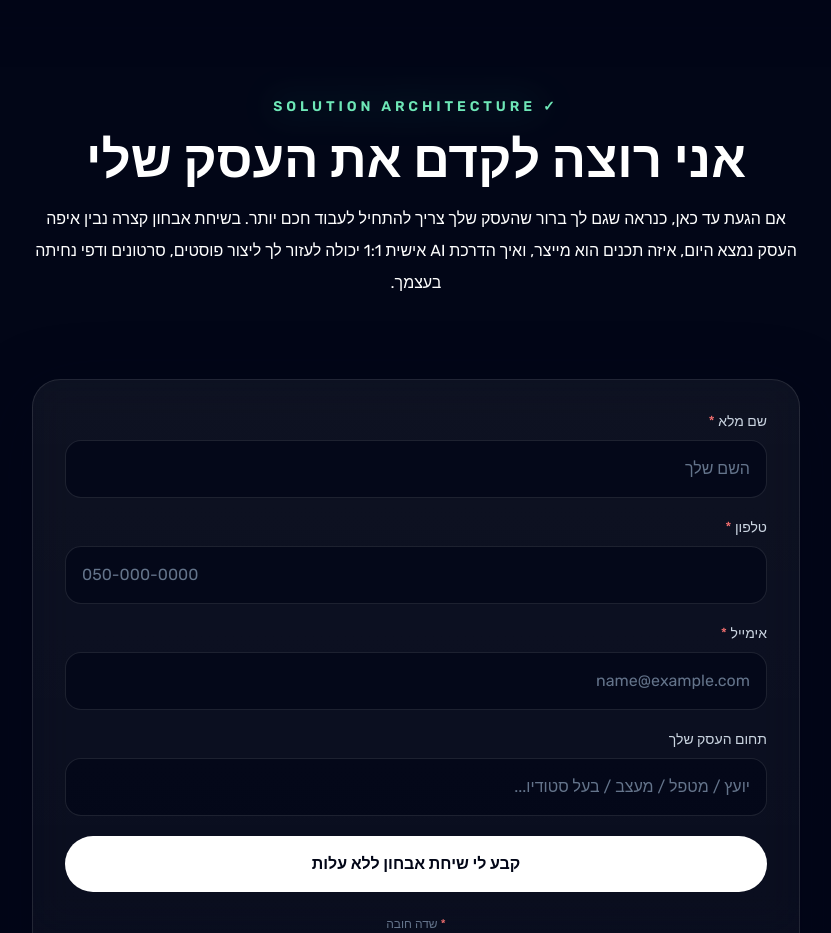
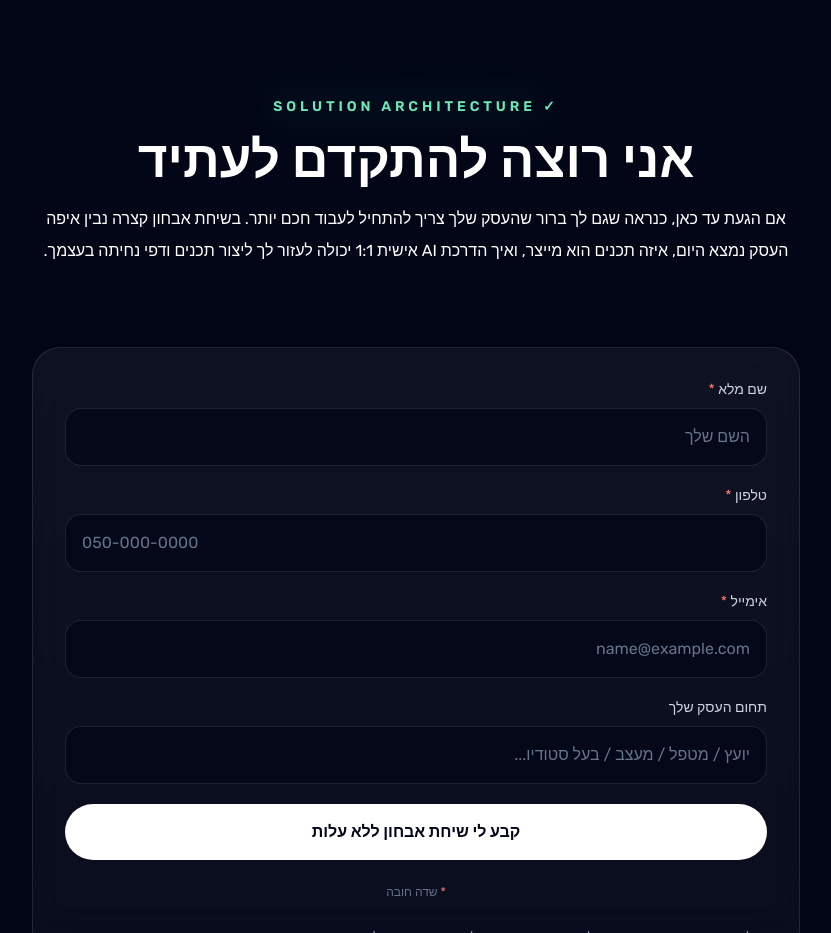
Before and after one commit to MYREMARK/ai, a Next.js app: page / in a window 1280 px wide. Shown: the part 9400-10333 px from the top of the page, without its empty margins (224-1055 px from the left). Built offline with nearby package versions, Linux system fonts and the light colour scheme.

Commit message:
Update landing page copy for AI one on one training

```diff
--- a/app/page.tsx
+++ b/app/page.tsx
@@ -695,14 +695,14 @@ useEffect(() => {
             ✓ SOLUTION ARCHITECTURE
           </p>
           <BigHeading>
-            אני רוצה לקדם את העסק שלי
+            אני רוצה להתקדם לעתיד
 
           </BigHeading>
           <p className="mt-4 text-base leading-8 text-white">
 
         אם הגעת עד כאן, כנראה שגם לך ברור שהעסק שלך צריך להתחיל לעבוד חכם יותר.
 
-בשיחת אבחון קצרה נבין איפה העסק נמצא היום, איזה תכנים הוא מייצר, ואיך הדרכת AI אישית 1:1 יכולה לעזור לך ליצור פוסטים, סרטונים ודפי נחיתה בעצמך.
+בשיחת אבחון קצרה נבין איפה העסק נמצא היום, איזה תכנים הוא מייצר, ואיך הדרכת AI אישית 1:1 יכולה לעזור לך ליצור תכנים ודפי נחיתה בעצמך.
 
           </p>
         </div>
```
